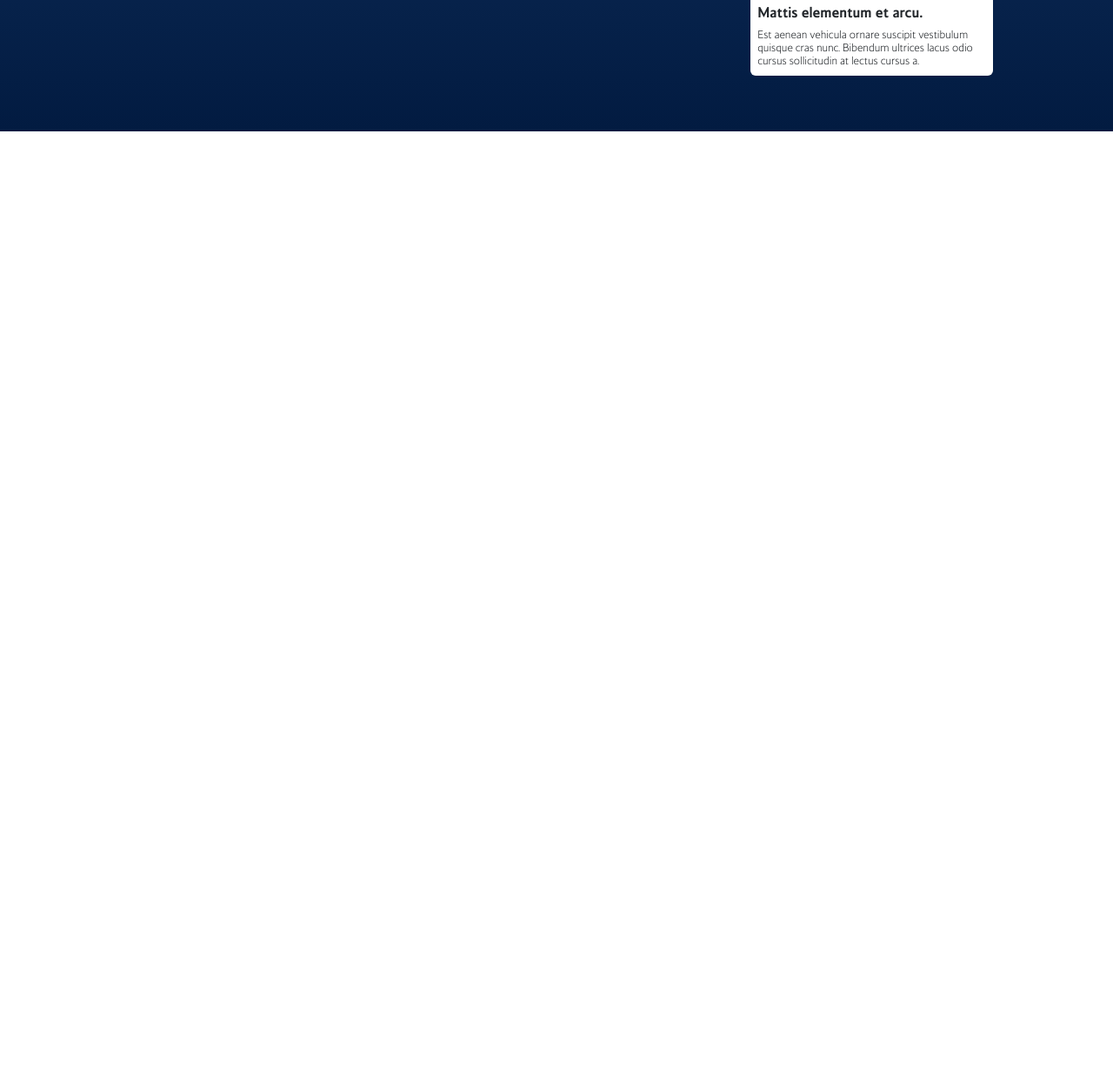
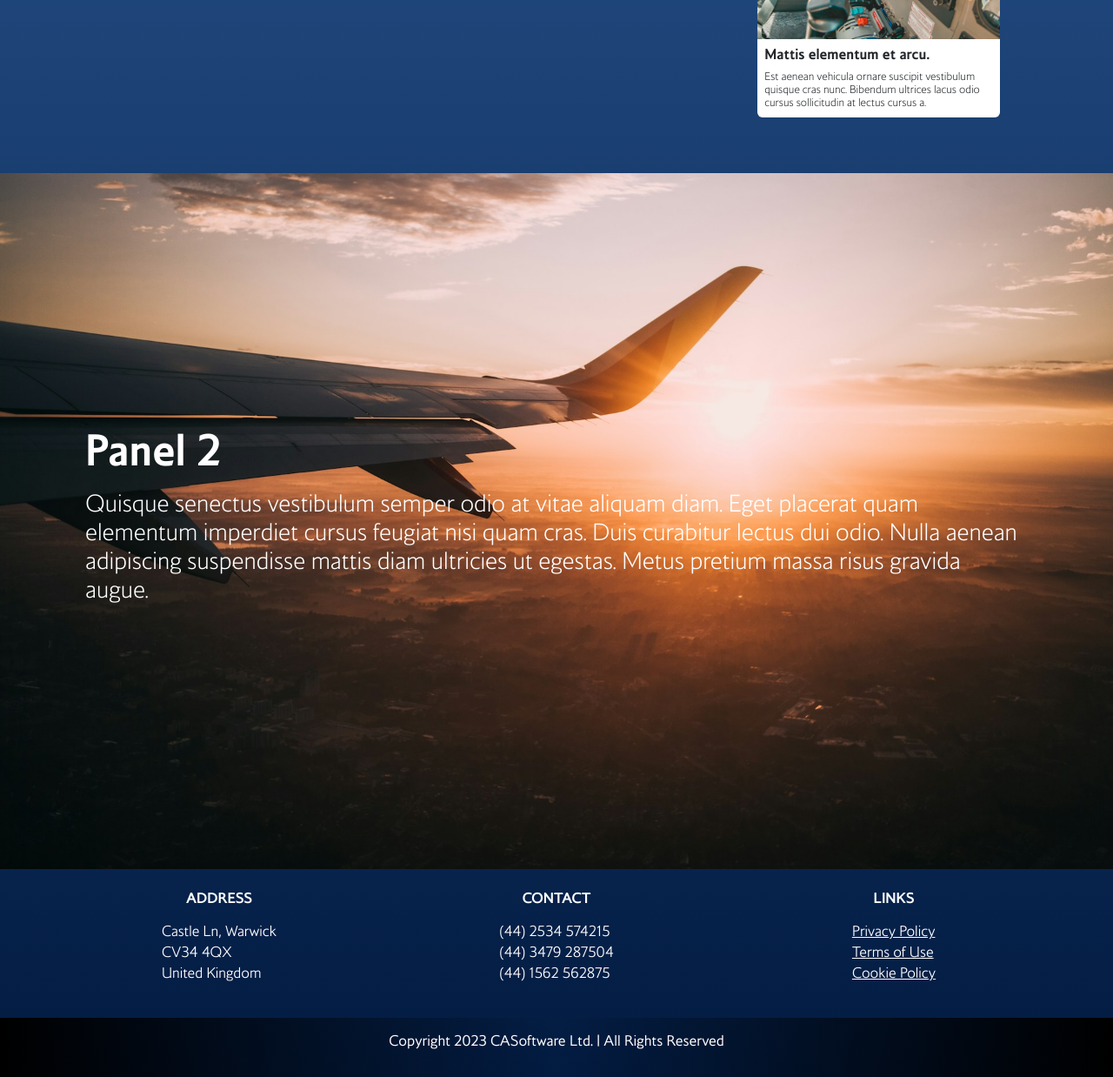
Before and after one commit to Moomins07/high-flights-charity-site, a website: page index.html in a window 1280 px wide. Shown: the part 2581-3819 px from the top of the page at 87% size. Before the commit the page ends 2732 px from the top, so only its background shows below. Drawn offline with Linux system fonts and the light colour scheme.

Commit message:
last panel and footer added + minor tweaks to card animation

```diff
--- a/index.html
+++ b/index.html
@@ -94,9 +94,9 @@
             <ul
               class="d-none d-sm-flex list-unstyled align-items-center gap-3 m-0"
             >
-              <li><a href="#link1" class="btn btn-link">Panel Link 1</a></li>
-              <li><a href="#link2" class="btn btn-link">Panel Link 2</a></li>
-              <li><a href="#link3" class="btn btn-link">Panel Link 3</a></li>
+              <li><a href="#cards-section" class="btn btn-link">Panel Link 1</a></li>
+              <li><a href="#trustee-section" class="btn btn-link">Panel Link 2</a></li>
+              <li><a href="#panel3" class="btn btn-link">Panel Link 3</a></li>
             </ul>
           </div>
           <!-- This will make the button take the full width of its column on small screens, and align next to the list on md and larger screens -->
@@ -135,10 +135,10 @@
 
     <!-- PANEL 1 -->
     <section
-      id="panel1-section"
-      class="panel-section p-3 p-md-6 adjusted-container mt-4"
+      id="cards-section"
+      class="panel-section p-3 p-md-6 pt-0 adjusted-container mt-4"
     >
-      <div class="container">
+      <div class="container p-0 pt-md-5">
         <div class="text-end text-primary bg-dark">
           <div class="p-3">
             <h2>Panel 1</h2>
@@ -215,6 +215,66 @@
       </div>
     </section>
 
+    <section id="trustee-section" class="panel-section">
+      <div class="background-img d-flex justify-content-center align-items-center vh-100 vw-100" style="background-image: url(/assets/plane-wing-bg-img.jpg);">
+        <div class="container">
+          <div class="row">
+            <div class="col">
+              <div class="text-primary p-3">
+              <h2>Panel 2</h2>
+              <p>Quisque senectus vestibulum semper odio at vitae aliquam diam. Eget placerat quam elementum imperdiet cursus feugiat nisi quam cras. Duis curabitur lectus dui odio. Nulla aenean adipiscing suspendisse mattis diam ultricies ut egestas. Metus pretium massa risus gravida augue.</p>
+            </div>
+            </div>
+          </div>
+          <div class="row">
+            <div class="col-4">
+
+              <!-- Trustee image here -->
+
+            </div>
+          </div>
+        </div>
+      </div>
+    </section>
+
+    <footer class="text-primary p-4">
+      <div class="container">
+        <div class="row g-5">
+          <div class="col-12 col-md-4">
+            <h3 class="text-center text-uppercase">Address</h3>
+            <div class="d-flex justify-content-center align-items-center">
+            <p>Castle Ln, Warwick <br>
+              CV34 4QX <br>
+              United Kingdom</p>
+            </div>
+          </div>
+          <div class="col-12 col-md-4">
+            <h3 class="text-uppercase text-center">Contact</h3>
+            <div class="d-flex justify-content-center align-items-center">
+            <p>(44) 2534 574215<br>
+              (44) 3479 287504<br>
+              (44) 1562 562875</p>
+            </div>
+          </div>
+          <div class="col-12 col-md-4">
+            <h3 class="text-uppercase text-center">Links</h3>
+            <div class="d-flex justify-content-center align-items-center">
+            <p>
+              <a href="">Privacy Policy </a> <br>
+              <a href="">Terms of Use  </a> <br>
+              <a href=""> Cookie Policy </a>
+            </p>
+          </div>
+          </div>
+        </div>
+      </div>
+
+    </footer>
+    <div id="copyright" class="copyright text-center p-3">
+      <h3 class="fw-light">Copyright 2023 CASoftware Ltd. | All Rights Reserved</h3>
+    </div>
+
+
     <script src="js/bootstrap.bundle.min.js"></script>
     <script src="js/script.js"></script>
   </body>
--- a/scss/styles.scss
+++ b/scss/styles.scss
@@ -64,6 +64,7 @@ a {
 
 html {
   overflow-x: hidden !important;
+  scroll-behavior: smooth;
 }
 
 body {
@@ -219,20 +220,12 @@ body {
   padding: 16px !important;
 }
 
-.panel-links li {
-  font-size: 24px;
-  font-weight: 700;
-  line-height: 31px;
-  letter-spacing: 0em;
-  text-align: center;
-}
-
 #contact-us {
   padding: 20px !important;
 }
 
 // PANELS
-#panel1-section {
+#cards-section {
   padding-top: 0 !important;
 }
 
@@ -256,24 +249,9 @@ body {
   // overflow: hidden;
 }
 
-// TODO ADD LARGER CLIP-PATHS AT OTHER BREAKPOINTS
 .card-step-1 {
   transform: translateY(-2rem);
-  // &::before {
-  //   content: '';
-  //   opacity: 0;
-  //   position: absolute;
-  //   width: 470px; /* Outer diameter of the circle */
-  //   height: 470px; /* Outer diameter of the circle */
-  //   bottom: -40%; /* Adjust this value to control the visible segment */
-  //   right: -30%; /* Adjust this value to control the visible segment */
-  //   border: 10px solid #ce210f; /* Adjust border width and color as needed */
-  //   border-radius: 50%; /* Creates the circle shape */
-  //   background: none; /* Ensures the center of the circle is transparent */
-  //   transform: rotate(-90deg); /* Adjust the angle if needed */
-  //   z-index: 0; /* Ensures it sits below the cards */
-  //   clip-path: ellipse(50% 50% at 100% 0%);
-  // }
+
   &::after {
     content: '';
     opacity: 0;
@@ -281,7 +259,7 @@ body {
     width: 470px; /* Outer diameter of the circle */
     height: 470px; /* Outer diameter of the circle */
     bottom: -40%; /* Adjust this value to control the visible segment */
-    right: -35%; /* Adjust this value to control the visible segment */
+    right: -33%; /* Adjust this value to control the visible segment */
     border: 10px solid #ce220f; /* Adjust border width and color as needed */
     border-radius: 50%; /* Creates the circle shape */
     background: none; /* Ensures the center of the circle is transparent */
@@ -293,21 +271,7 @@ body {
 
 .card-step-2 {
   transform: translateY(10rem);
-  // &::before {
-  //   content: '';
-  //   opacity: 0;
-  //   position: absolute;
-  //   width: 470px; /* Outer diameter of the circle */
-  //   height: 470px; /* Outer diameter of the circle */
-  //   bottom: -40%; /* Adjust this value to control the visible segment */
-  //   right: -30%; /* Adjust this value to control the visible segment */
-  //   border: 10px solid #ce210f; /* Adjust border width and color as needed */
-  //   border-radius: 50%; /* Creates the circle shape */
-  //   background: none; /* Ensures the center of the circle is transparent */
-  //   transform: rotate(-90deg); /* Adjust the angle if needed */
-  //   z-index: 0; /* Ensures it sits below the cards */
-  //   clip-path: ellipse(50% 50% at 0% 100%);
-  // }
+
   &::after {
     content: '';
     opacity: 0;
@@ -325,14 +289,13 @@ body {
   }
 }
 
-// TODO REMOVE ::AFTER ANIMATIONS ON 767px AND BELOW
+.card-step-3 {
+  transform: translateY(22rem);
+}
+
 .card-step-1.no-after::after,
 .card-step-2.no-after::after {
   display: none; /* This effectively "removes" the pseudo-element */
-}
-
-.card-step-3 {
-  transform: translateY(22rem);
 }
 
 .adjusted-container {
@@ -354,6 +317,44 @@ body {
 
   p {
     font-size: 12px !important;
+  }
+}
+// TRUSTEE PANEL
+
+.background-img {
+  background-repeat: no-repeat !important;
+  background-position: center !important;
+  background-size: cover;
+}
+
+// FOOTER
+footer {
+  h3 {
+    font-size: 16px !important;
+  }
+
+  p {
+    font-size: 16px !important;
+  }
+
+  a {
+    text-decoration: underline !important;
+  }
+}
+
+#copyright {
+  background-image: linear-gradient(
+      to right,
+      rgba(0, 0, 0, 1) 0%,
+      rgba(0, 0, 0, 0) 50%
+    ),
+    linear-gradient(to left, rgba(0, 0, 0, 1) 0%, rgba(0, 0, 0, 0) 50%);
+  z-index: 6;
+  h3 {
+    font-size: 16px !important;
+    font-weight: 400 !important;
+    line-height: 20px !important;
+    letter-spacing: 0em;
   }
 }
 
@@ -414,7 +415,7 @@ body {
 
 @keyframes rotateCounterClockwise90 {
   0% {
-    clip-path: ellipse(50% 20% at 0% 100%);
+    clip-path: ellipse(50% 15% at 0% 100%);
     opacity: 0;
     transform: rotate(90deg);
   }
@@ -493,8 +494,7 @@ body {
 
   // CARDS
 
-  .card-step-1,
-  .card-step-2 {
+  .card-step-1 {
     margin-top: 50px !important;
   }
 
```
Also changed, not shown: assets/plane-wing-bg-img.jpg (added), css/styles.css.
